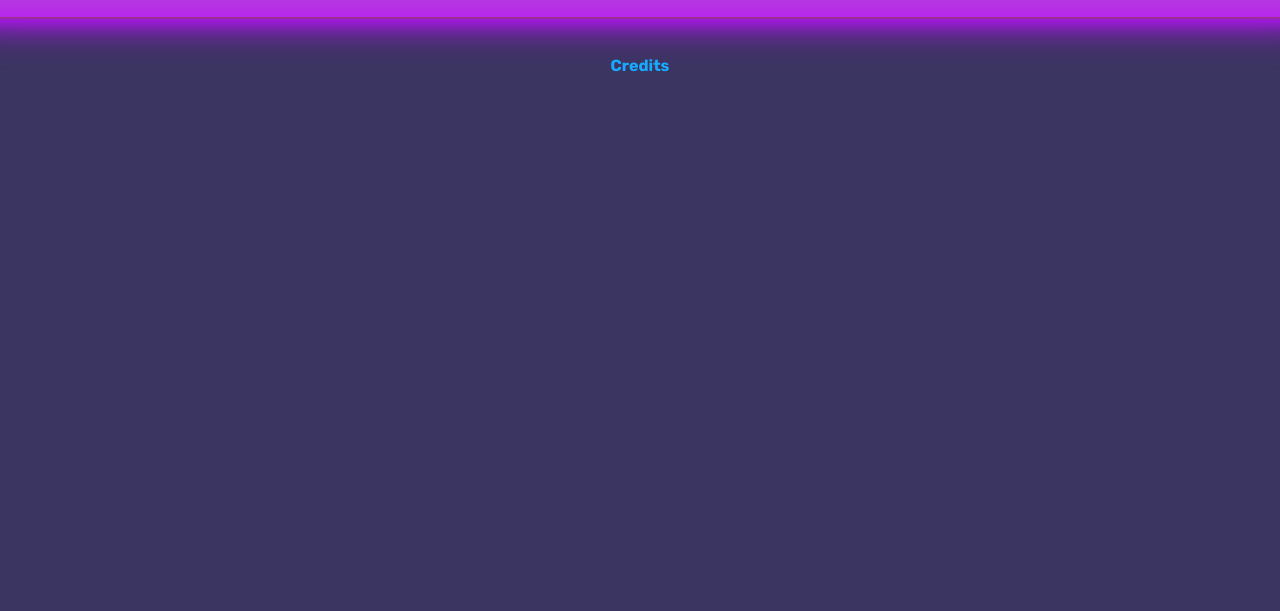
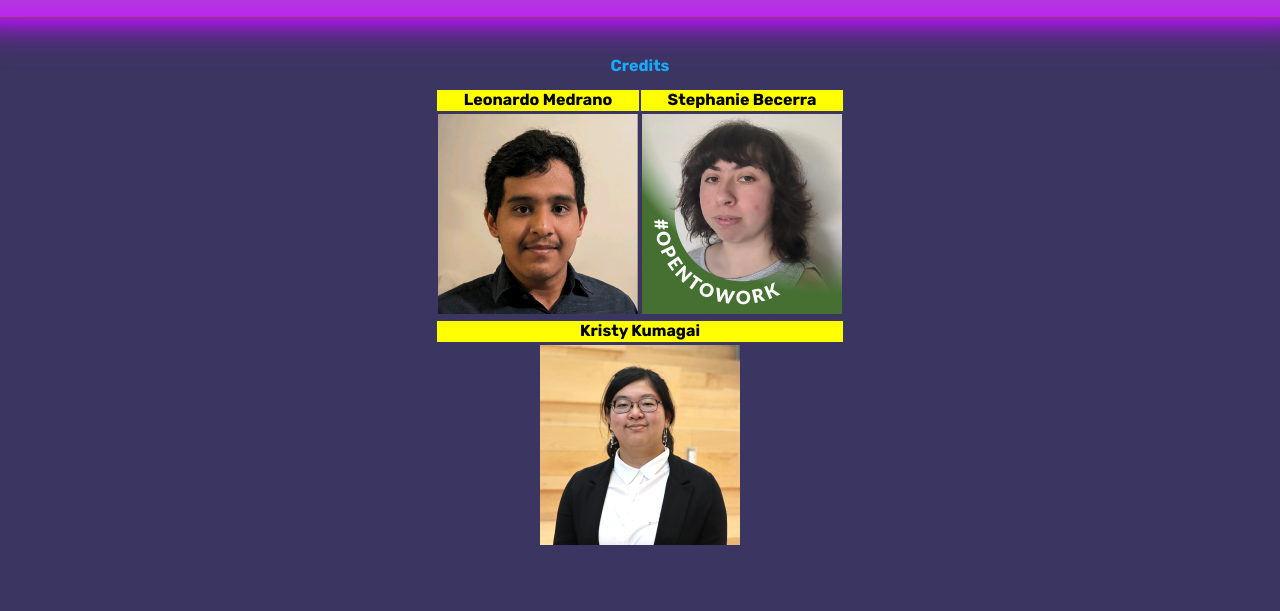
Before and after one commit to FenTheDeer/fullyhacks-website, a plain HTML site: page credits.html in a window 1280 px wide. Shown: the part 189-800 px from the top of the page. Drawn offline with nearby package versions, Linux system fonts and the light colour scheme.

Commit message:
Frontend V2

```diff
--- a/credits.html
+++ b/credits.html
@@ -32,7 +32,22 @@
       <h2 class="text">Credits</h2>
 
       <div>
-
+        <table >
+          <tr bgcolor="yellow" width="200">
+            <th><a class="navlink" href="https://www.linkedin.com/in/leonardo-medrano-7021832b0/">Leonardo Medrano</a></th>
+            <th><a class="navlink" href="https://www.linkedin.com/in/stephanie-becerra-2bb00223b/">Stephanie Becerra</a></th>
+          </tr>
+          <tr align="center">
+            <td><img src="/images/LeonardoM.jpg" alt="Leonardo Medrano" width="200"/></td>
+            <td><img src="/images/StephanieB.jpg" alt="Stephanie Becerra" width="200"/></td>
+         </tr>
+         <tr bgcolor="yellow" align="center" width="200">
+          <th colspan="2"><a class="navlink" href="https://www.linkedin.com/in/kristy-kumagai-5a0a53267/">Kristy Kumagai</a></th>
+         </tr>
+         <tr align="center">
+          <td colspan="2"><img src="/images/KristyK.jpg" alt="Kristy Kumagai" width="200"/></td>
+         </tr>
+        </table>
       </div>
     </div>
   </body>
--- a/index.css
+++ b/index.css
@@ -27,6 +27,11 @@
 html {
   background-color: var(--purple_hover);
   font-family: "Rubik";
+}
+
+a:link, a:visited {
+  text-decoration: none;
+  color: inherit;
 }
 
 .container {
```
Also changed, not shown: memes.html (+3 -2 lines), images/KristyK.jpg (added), images/LeonardoM.jpg (added), images/StephanieB.jpg (added).
